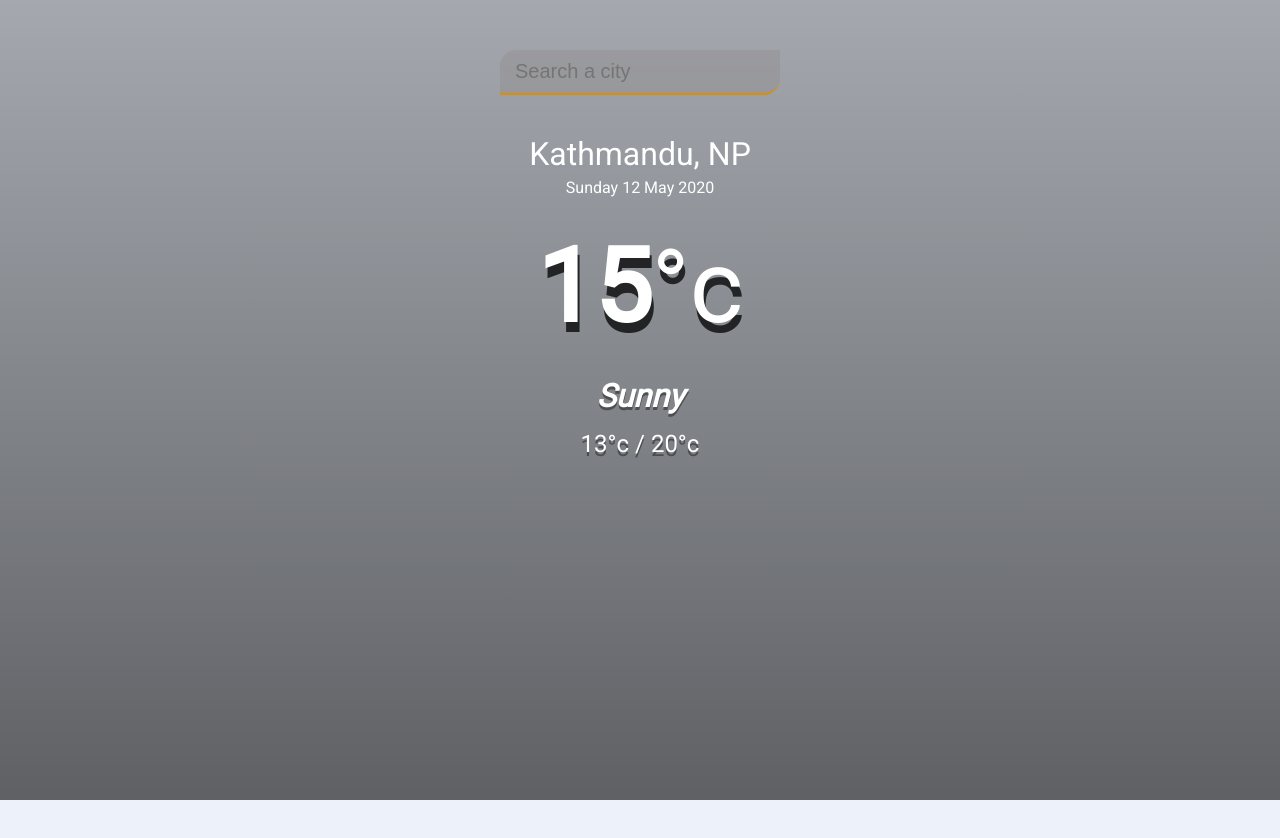
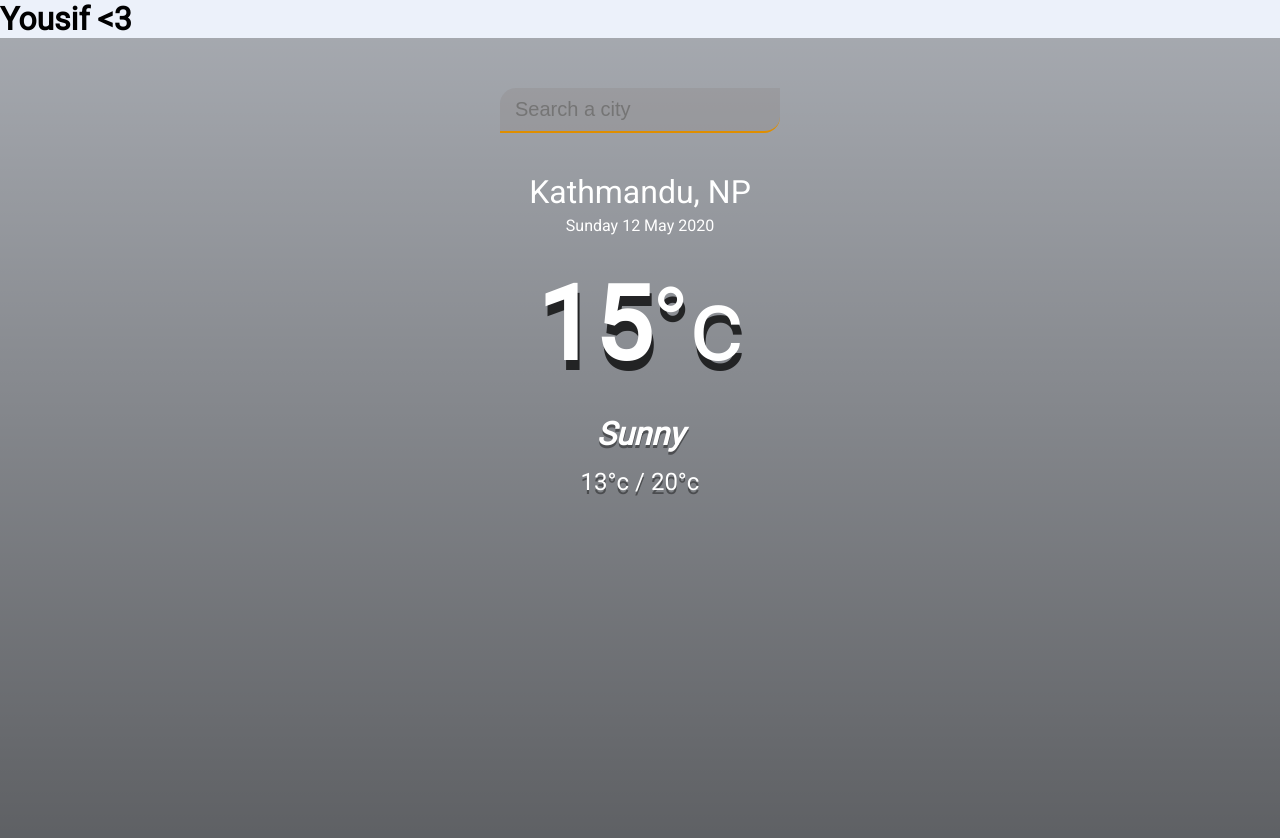
Before and after one commit to A592/html, a plain HTML site: page index.html in a window 1280 px wide. Before the commit the page ends 800 px from the top, so only its background shows below. Drawn offline with Linux system fonts and the light colour scheme.

Commit message:
yousif prove

```diff
--- a/index.html
+++ b/index.html
@@ -10,6 +10,7 @@
     <link href="style.css" rel="stylesheet" />
   </head>
   <body>
+    <h1>Yousif <3</h1>
     <div class="app-wrap">
       <header>
         <input
```
